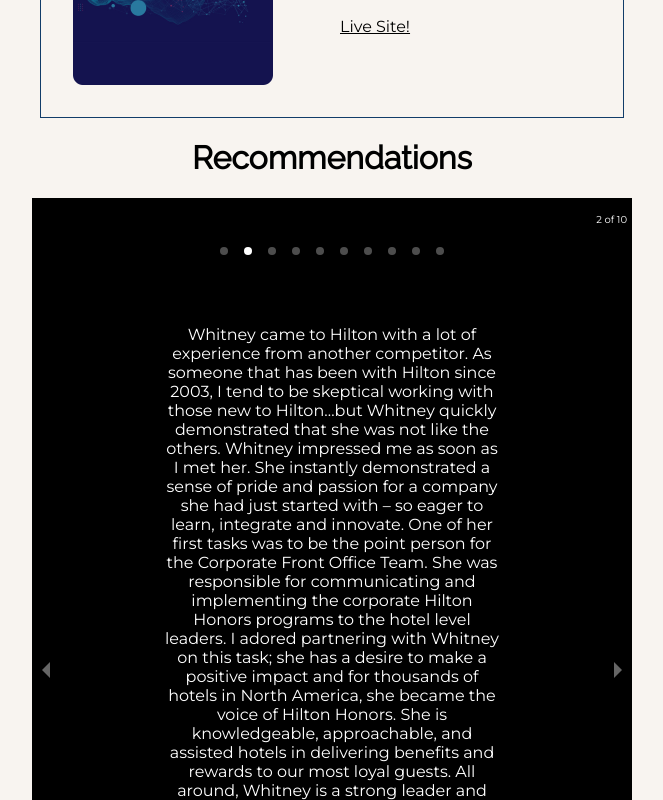
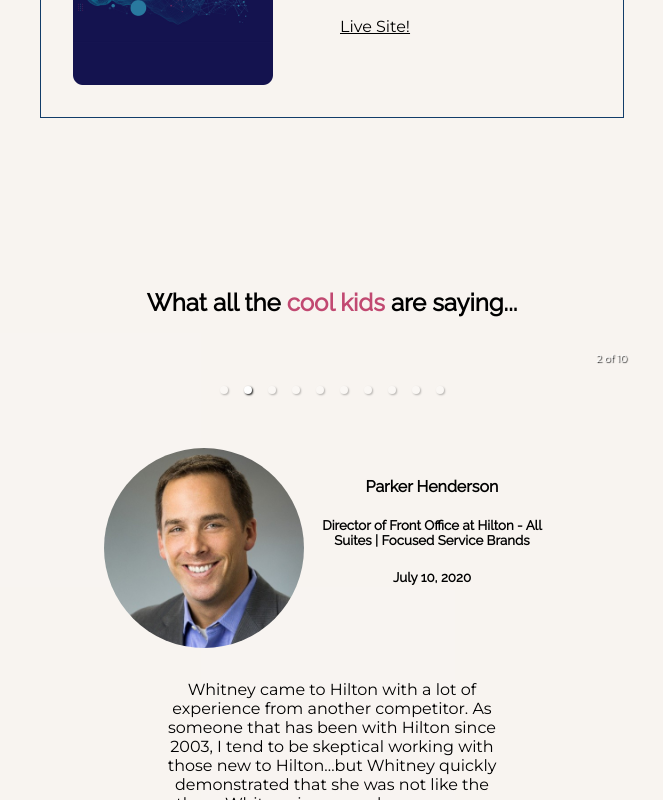
Before and after one commit to Wkoslik/wkoslik.github.io, a Next.js app in the folder nextJs/portfolio/: page / in a window 1280 px wide. Shown: the part 1700-2500 px from the top of the page, without its empty margins (308-971 px from the left). Built offline with nearby package versions, Linux system fonts and the light colour scheme.

Commit message:
recommendations styling

```diff
--- a/nextJs/portfolio/pages/recommendations.js
+++ b/nextJs/portfolio/pages/recommendations.js
@@ -1,9 +1,7 @@
 export default function Recommendation(props) {
     return (
         <div className="rec">
-            <div className="rec-details">
-                <p>{props.rec}</p>
-            </div>
+
             <div className="rec-img">
                 <img src={props.img} alt={props.name} />
                 <div className="name-title">
@@ -12,6 +10,9 @@
                     <h5>{props.date}</h5>
                 </div>
             </div>
+            <div className="rec-details">
+                <p>{props.rec}</p>
+            </div>
         </div>
     )
 }
--- a/nextJs/portfolio/pages/recommendationscontainer.js
+++ b/nextJs/portfolio/pages/recommendationscontainer.js
@@ -10,7 +10,7 @@
 
     return (
         <div id="recommendations">
-            <h1>Recommendations</h1>
+            <h2>What all the <span className="turn-pink">cool kids</span> are saying...</h2>
             <Carousel autoPlay showThumbs={false} infiniteLoop={true} interval={4000}>
                 {allRecs}
             </Carousel>
--- a/nextJs/portfolio/styles/globals.css
+++ b/nextJs/portfolio/styles/globals.css
@@ -137,7 +137,7 @@
 
 /* Projects */
 
-#projects{
+#projects, #recommendations{
   margin-top: 50px;
   padding-top: 100px;
 }
@@ -188,9 +188,17 @@
   position: static !important;
 }
 
+/* .carousel .control-dots .dot.selected, .carousel . constrol-dots .dot:hover */
+
+/* .carousel .control-dots .dot.selected, .carousel .control-dots .dot:hover{
+  color: red !important;
+} */
+
+.control-dots > .dot.selected {
+  color: red !important;
+}
+
 .rec, .carousel-slider{
-  color: white;
-  background-color: black;
   max-height: fit-content;
   padding: 32px;
 }
```
